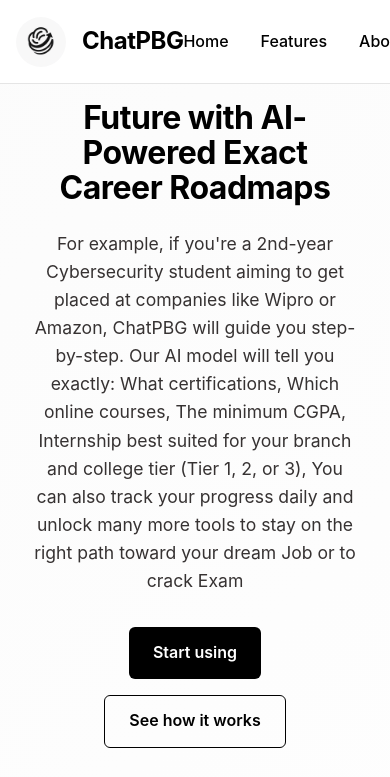
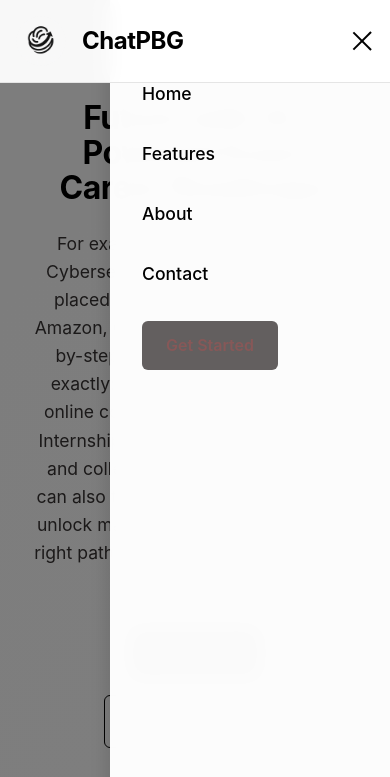
Before and after one commit to SmartestModel/ChatPBG, a plain HTML site: page index.html in a window 390 px wide. Both pictures are taken after a click on the element 361 px from the left and 41 px from the top of the page. Shown: the top 777 px of the page. Drawn offline with Linux system fonts and the light colour scheme.

Commit message:
Update index.html
worked on the menu toggle

```diff
--- a/index.html
+++ b/index.html
@@ -91,6 +91,7 @@
             display: none;
             flex-direction: column;
             cursor: pointer;
+            z-index: 1001;  /* ADD THIS LINE */
         }
 
         .mobile-menu span {
@@ -100,6 +101,81 @@
             margin: 3px 0;
             transition: 0.3s;
         }
+        /* Mobile menu animation */
+.mobile-menu.active span:nth-child(1) {
+    transform: rotate(-45deg) translate(-5px, 6px);
+}
+
+.mobile-menu.active span:nth-child(2) {
+    opacity: 0;
+}
+
+.mobile-menu.active span:nth-child(3) {
+    transform: rotate(45deg) translate(-5px, -6px);
+}
+
+/* Mobile sidebar */
+.mobile-sidebar {
+    position: fixed;
+    top: 0;
+    right: -300px;
+    width: 300px;
+    height: 100vh;
+    background: rgba(255, 255, 255, 0.98);
+    backdrop-filter: blur(10px);
+    z-index: 999;
+    transition: right 0.3s ease;
+    padding: 80px 2rem 2rem;
+    box-shadow: -5px 0 15px rgba(0, 0, 0, 0.1);
+}
+
+.mobile-sidebar.active {
+    right: 0;
+}
+
+.mobile-sidebar ul {
+    list-style: none;
+    display: flex;
+    flex-direction: column;
+    gap: 2rem;
+}
+
+.mobile-sidebar ul li a {
+    text-decoration: none;
+    color: #000;
+    font-weight: 500;
+    font-size: 1.1rem;
+    transition: color 0.3s ease;
+}
+
+.mobile-sidebar ul li a:hover {
+    color: #6e6a6a;
+}
+
+.mobile-sidebar .cta-button {
+    margin-top: 2rem;
+    display: inline-block;
+    text-align: center;
+}
+
+/* Overlay */
+.overlay {
+    position: fixed;
+    top: 0;
+    left: 0;
+    width: 100%;
+    height: 100%;
+    background: rgba(0, 0, 0, 0.5);
+    z-index: 998;
+    opacity: 0;
+    visibility: hidden;
+    transition: all 0.3s ease;
+}
+
+.overlay.active {
+    opacity: 1;
+    visibility: visible;
+}
 
         /* Hero Section */
         .hero {
@@ -508,6 +584,11 @@
             .section-header h2 {
                 font-size: 2rem;
             }
+
+            .mobile-sidebar {
+                width: 280px;
+                right: -280px;
+            }
         }
 
         /* Clean animations */
@@ -544,6 +625,8 @@
     </style>
 </head>
 <body>
+    <!-- Overlay for mobile menu -->
+<div class="overlay" id="overlay"></div>
     <!-- Header -->
     <header class="header">
         <nav class="nav">
@@ -559,13 +642,24 @@
                 <li><a href="#footer">Contact</a></li>
                 <li><a href="#" class="cta-button">Get Started</a></li>
             </ul>
-            <div class="mobile-menu">
+            <div class="mobile-menu" id="mobileMenu">
                 <span></span>
                 <span></span>
                 <span></span>
             </div>
         </nav>
     </header>
+
+    <!-- Mobile Sidebar -->
+<div class="mobile-sidebar" id="mobileSidebar">
+    <ul>
+        <li><a href="#hero">Home</a></li>
+        <li><a href="#features">Features</a></li>
+        <li><a href="#footer">About</a></li>
+        <li><a href="#footer">Contact</a></li>
+    </ul>
+    <a href="#" class="cta-button">Get Started</a>
+</div>
 
     <!-- Hero Section -->
     <section class="hero" id="hero">
@@ -761,12 +855,48 @@
         });
 
         // Mobile menu toggle
-        const mobileMenu = document.querySelector('.mobile-menu');
-        const navLinks = document.querySelector('.nav-links');
+       // Mobile menu functionality
+const mobileMenu = document.getElementById('mobileMenu');
+const mobileSidebar = document.getElementById('mobileSidebar');
+const overlay = document.getElementById('overlay');
 
-        mobileMenu.addEventListener('click', () => {
-            navLinks.style.display = navLinks.style.display === 'flex' ? 'none' : 'flex';
-        });
+function toggleMobileMenu() {
+    mobileMenu.classList.toggle('active');
+    mobileSidebar.classList.toggle('active');
+    overlay.classList.toggle('active');
+
+    // Prevent body scroll when menu is open
+    if (mobileSidebar.classList.contains('active')) {
+        document.body.style.overflow = 'hidden';
+    } else {
+        document.body.style.overflow = '';
+    }
+}
+
+function closeMobileMenu() {
+    mobileMenu.classList.remove('active');
+    mobileSidebar.classList.remove('active');
+    overlay.classList.remove('active');
+    document.body.style.overflow = '';
+}
+
+// Mobile menu toggle
+mobileMenu.addEventListener('click', toggleMobileMenu);
+
+// Close menu when clicking overlay
+overlay.addEventListener('click', closeMobileMenu);
+
+// Close menu when clicking on sidebar links
+document.querySelectorAll('.mobile-sidebar a').forEach(link => {
+    link.addEventListener('click', closeMobileMenu);
+});
+
+// Close menu on escape key
+document.addEventListener('keydown', (e) => {
+    if (e.key === 'Escape' && mobileSidebar.classList.contains('active')) {
+        closeMobileMenu();
+    }
+});
 
         // Intersection Observer for smooth animations
         const observerOptions = {
```
